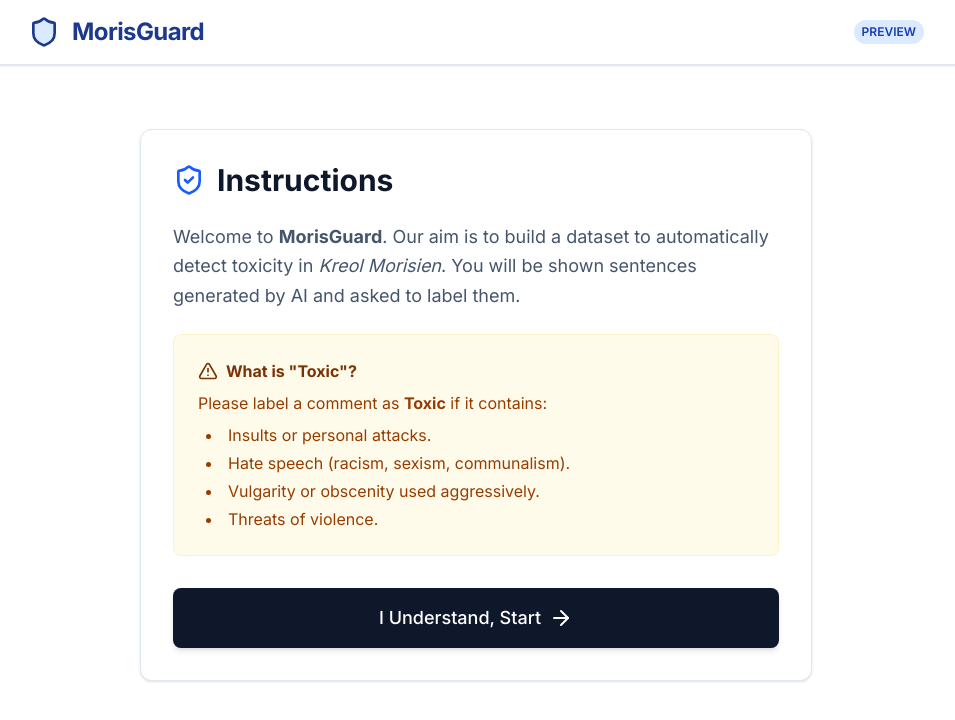
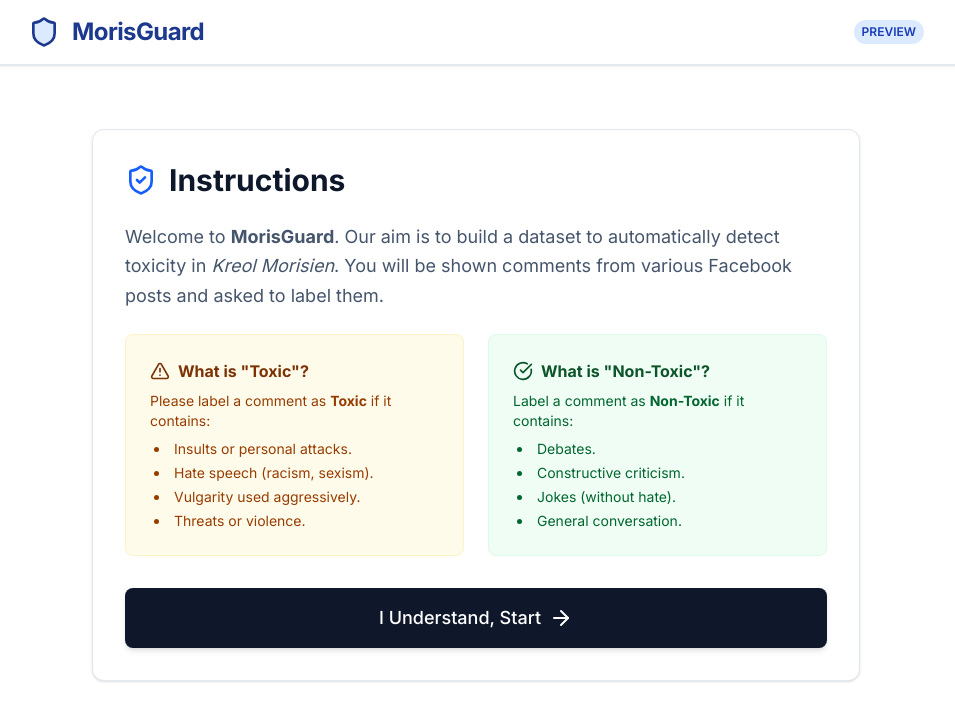
Before and after one commit to TAX-2905/Annotation_Interface, a Next.js app: page / in a window 1280 px wide. Shown: the top 720 px of the page, without its empty margins (164-1119 px from the left). Built offline with nearby package versions, Linux system fonts and the light colour scheme.

Commit message:
Updated with non toxic definition

```diff
--- a/src/app/page.tsx
+++ b/src/app/page.tsx
@@ -1,9 +1,9 @@
 import Link from "next/link";
-import { AlertTriangle, ArrowRight, ShieldCheck } from "lucide-react";
+import { AlertTriangle, ArrowRight, ShieldCheck, CheckCircle } from "lucide-react";
 
 export default function InstructionPage() {
   return (
-    <div className="max-w-2xl mx-auto mt-10">
+    <div className="max-w-3xl mx-auto mt-10">
       <div className="bg-white p-8 rounded-xl shadow-sm border border-slate-200">
         <div className="flex items-center gap-3 mb-6">
           <ShieldCheck className="text-blue-600" size={32} />
@@ -11,24 +11,46 @@
         </div>
 
         <p className="text-slate-600 mb-6 text-lg leading-relaxed">
-          Welcome to <strong>MorisGuard</strong>. Our aim is to build a dataset to automatically detect toxicity in <em>Kreol Morisien</em>. You will be shown sentences generated by AI and asked to label them.
+          Welcome to <strong>MorisGuard</strong>. Our aim is to build a dataset to automatically detect toxicity in <em>Kreol Morisien</em>. You will be shown comments from various Facebook posts and asked to label them.
         </p>
 
-        {/* Definition Section */}
-        <div className="bg-amber-50 p-6 rounded-lg border border-amber-100 mb-8">
+        {/* Definitions Section - Grid Layout */}
+        <div className="grid grid-cols-1 md:grid-cols-2 gap-6 mb-8">
+
+          {/* Toxic Definition */}
+          <div className="bg-amber-50 p-6 rounded-lg border border-amber-100 h-full">
             <h3 className="font-bold text-amber-900 mb-2 flex items-center gap-2">
               <AlertTriangle size={20} />
               What is "Toxic"?
             </h3>
-          <p className="text-amber-800">
+            <p className="text-amber-800 text-sm mb-2">
               Please label a comment as <strong>Toxic</strong> if it contains:
             </p>
-          <ul className="list-disc list-inside mt-2 text-amber-800 space-y-1 ml-2">
+            <ul className="list-disc list-inside text-amber-800 space-y-1 ml-1 text-sm">
               <li>Insults or personal attacks.</li>
-            <li>Hate speech (racism, sexism, communalism).</li>
-            <li>Vulgarity or obscenity used aggressively.</li>
-            <li>Threats of violence.</li>
+              <li>Hate speech (racism, sexism).</li>
+              <li>Vulgarity used aggressively.</li>
+              <li>Threats or violence.</li>
             </ul>
+          </div>
+
+          {/* Non-Toxic Definition */}
+          <div className="bg-green-50 p-6 rounded-lg border border-green-100 h-full">
+            <h3 className="font-bold text-green-900 mb-2 flex items-center gap-2">
+              <CheckCircle size={20} />
+              What is "Non-Toxic"?
+            </h3>
+            <p className="text-green-800 text-sm mb-2">
+              Label a comment as <strong>Non-Toxic</strong> if it contains:
+            </p>
+            <ul className="list-disc list-inside text-green-800 space-y-1 ml-1 text-sm">
+              <li>Debates.</li>
+              <li>Constructive criticism.</li>
+              <li>Jokes (without hate).</li>
+              <li>General conversation.</li>
+            </ul>
+          </div>
+
         </div>
 
         <Link
```
Lines whose indentation alone changed are shown as unchanged.
